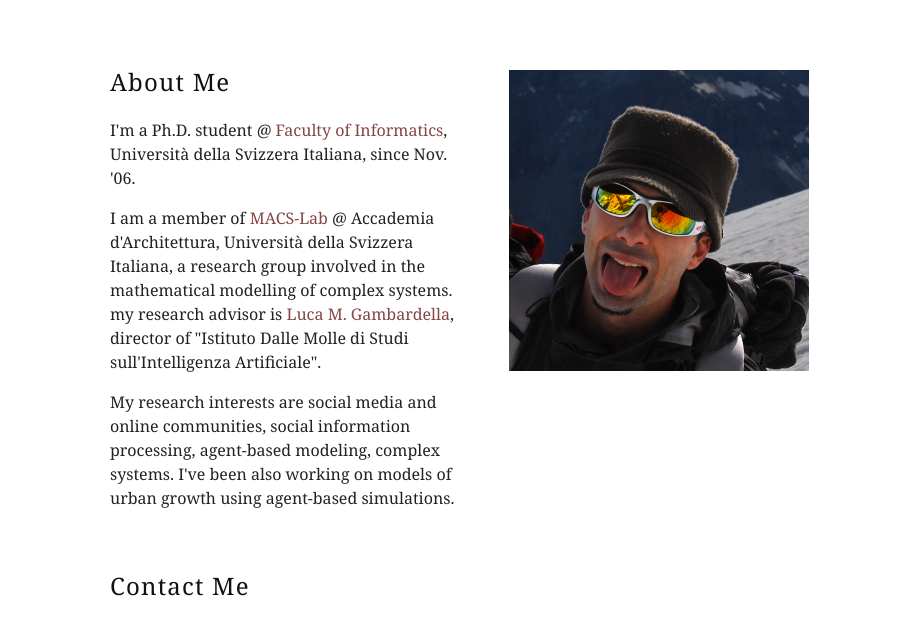
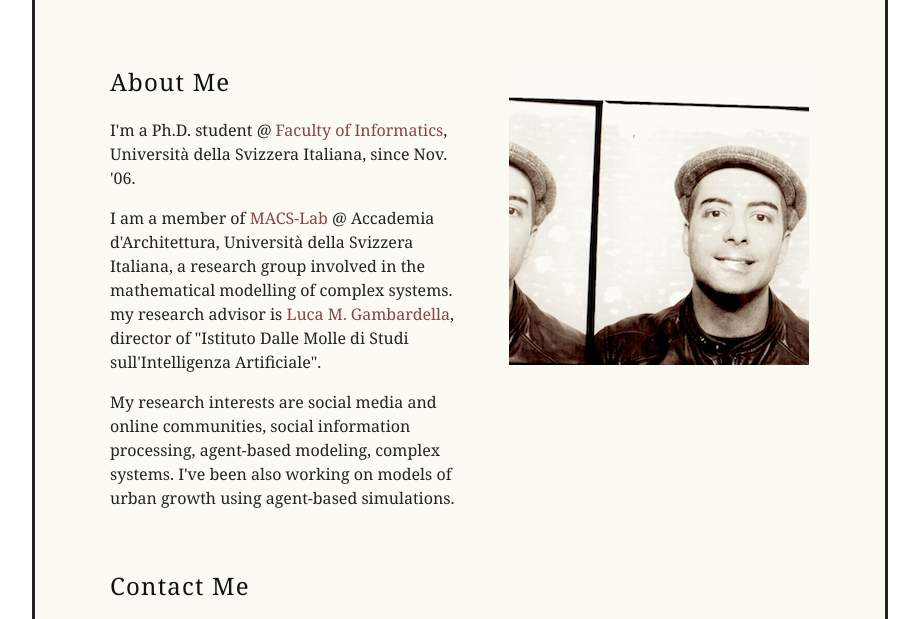
Before and after one commit to glciampaglia/homepage, a plain HTML site: page index.html in a window 1280 px wide. Shown: the part 150-769 px from the top of the page, without its empty margins (180-1099 px from the left). Drawn offline with Linux system fonts and the light colour scheme.

Commit message:
added background div, changed image

```diff
--- a/css/style.css
+++ b/css/style.css
@@ -9,11 +9,23 @@ body {
     background-color : #FFF;
 }
 
+/*  sepia matching picture */
+
 /* margins and size of main container */
 
 .container > * {
     width : 700px;
     margin : 0 auto;
+}
+
+.textbg {
+    width : 850px;
+    background-color : #FBFBF4;
+    margin : 0 auto;
+    text-align : center;
+    border-width : 0 3px;
+    border-style : solid;
+    border-color : #222;
 }
 
 .container {
--- a/index.html
+++ b/index.html
@@ -11,7 +11,7 @@
 
     <body>
 
-        <div class="container">
+        <div class="textbg"><div class="container">
 
             <h1>Giovanni Luca Ciampaglia</h1>
 
@@ -22,7 +22,7 @@
                 <p>I am a member of <a href='http://www.arch.usi.ch/macslab'>MACS-Lab</a> @ Accademia d'Architettura, Universit&agrave; della Svizzera Italiana, a research group involved in the mathematical modelling of complex systems.  my research advisor is <a href='http://www.idsia.ch/~luca/'>Luca M. Gambardella</a>, director of &quot;Istituto Dalle Molle di Studi sull&#39;Intelligenza Artificiale&quot;.</p>
                 <p>My research interests are social media and online communities, social information processing, agent-based modeling, complex systems. I've been also working on models of urban growth using agent-based simulations.</p>
             </div>
-            <img class="inline-img" src='images/onthesnow.png' alt='A picture of me, GLC.' />
+            <img class="inline-img" src='images/metiled_300.png' alt='A picture of me, GLC.' />
             </div>
 
             <h3>Contact Me</h3>
@@ -74,7 +74,7 @@
                 </ul>
             </div>
 
-        </div>
+    </div></div>
 
     </body>
 
```
Also changed, not shown: images/me4x4_300.png (added), images/metiled_300.png (added), images/onthesnow.png (deleted).
